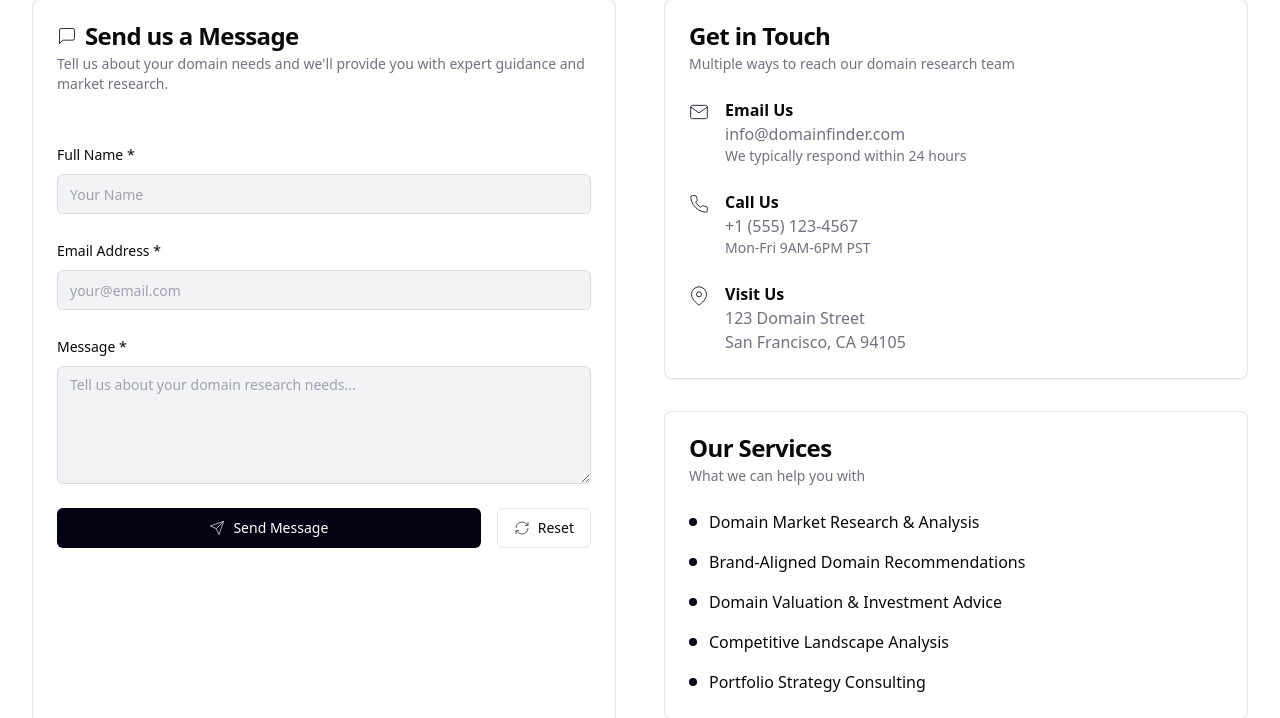
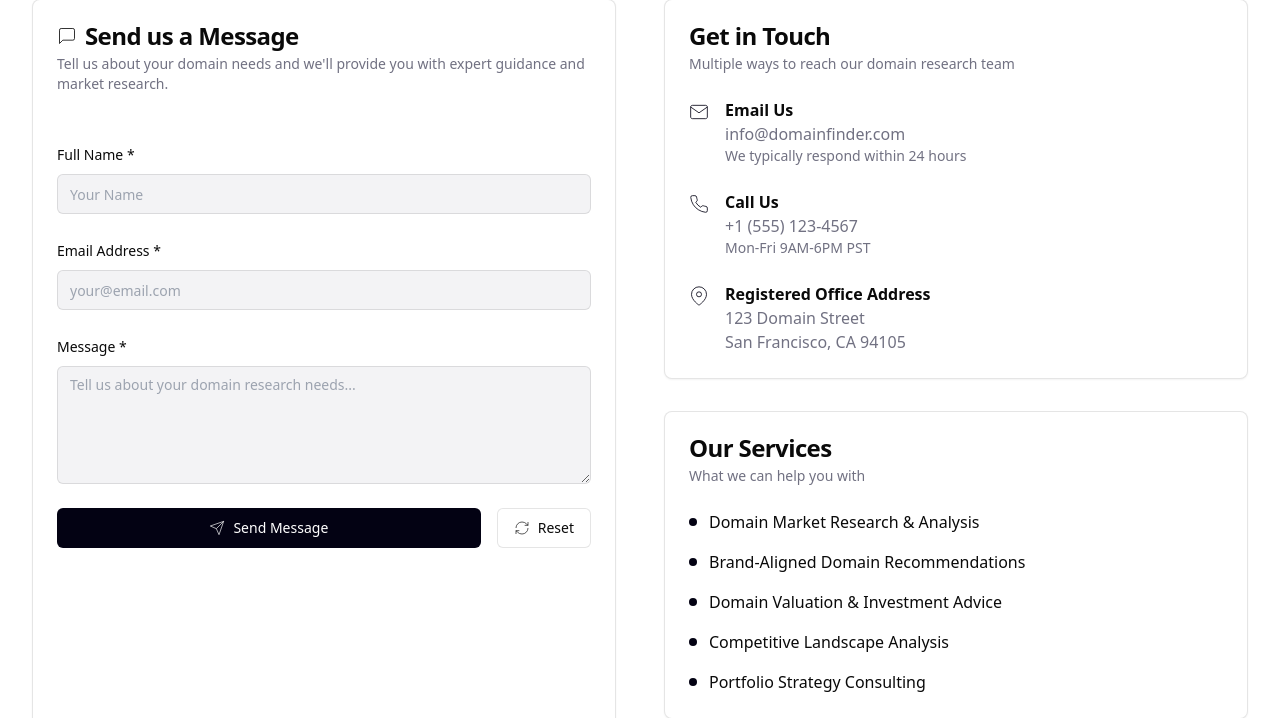
Before and after one commit to Bob16/domain_finder, a Django app: page /contact/ in a window 1280 px wide. Shown: the part 339-1057 px from the top of the page. Run offline with Django 4.2, Linux system fonts and the light colour scheme; data that the repository does not hold is empty; parts of the project's set-up code (start-up, migrations or seed data) failed here and were passed over; some libraries are stand-ins or nearby versions.

Commit message:
Update contact page label: Change 'Visit Us' to 'Registered Office Address'
- Updated contact.html template in Get in Touch section
- Changed address label from 'Visit Us' to 'Registered Office Address' for better clarity

```diff
--- a/templates/domain_finder/contact.html
+++ b/templates/domain_finder/contact.html
@@ -131,7 +131,7 @@
                 <circle cx="12" cy="10" r="3"></circle>
               </svg>
               <div>
-                <h4 class="font-semibold">Visit Us</h4>
+                <h4 class="font-semibold">Registered Office Address</h4>
                 <p class="text-muted-foreground">{{ contact_info.address_line1|default:'123 Domain Street' }}</p>
                 <p class="text-muted-foreground">{{ contact_info.address_line2|default:'San Francisco, CA 94105' }}</p>
               </div>
```
